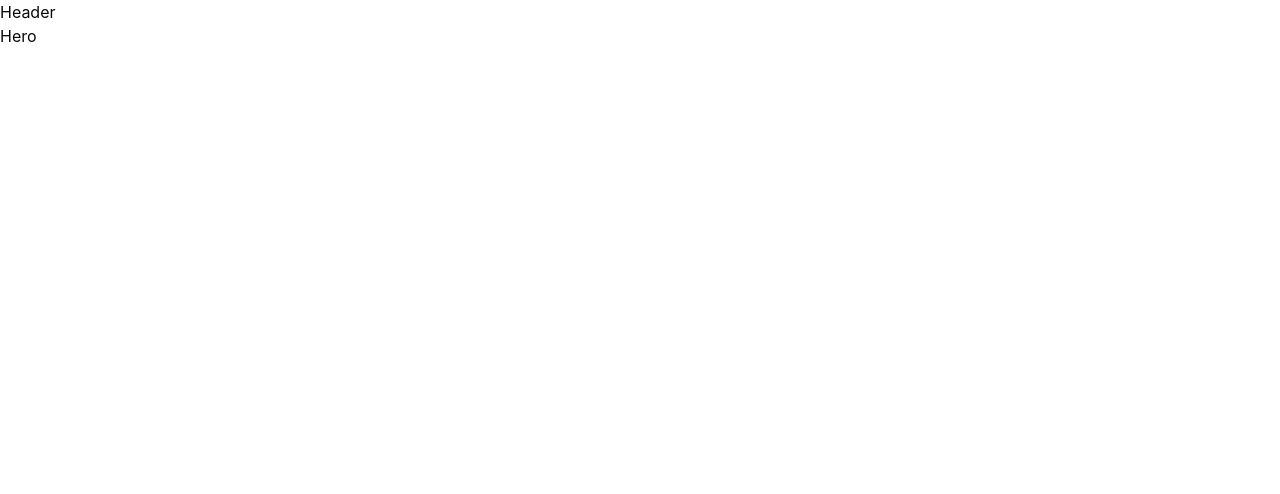
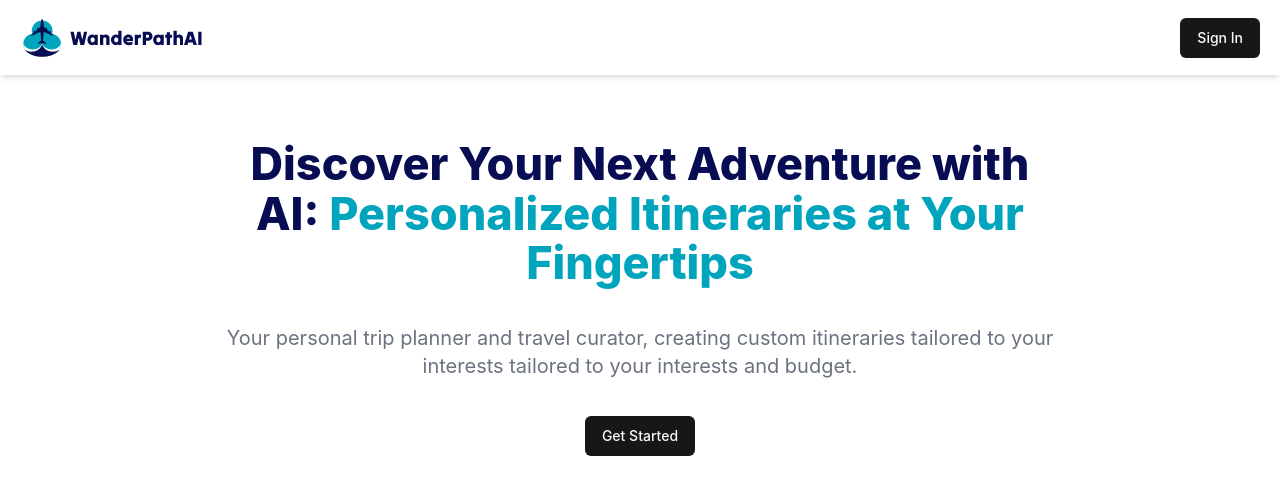
Before and after one commit to YashInTech/wander-path-ai, a React (Vite) app: page / in a window 1280 px wide. Shown: the top 494 px of the page. Built offline with nearby package versions, Linux system fonts and the light colour scheme.

Commit message:
Landing Page Created

```diff
--- a/src/components/custom/header.jsx
+++ b/src/components/custom/header.jsx
@@ -1,8 +1,14 @@
 import React from 'react'
+import { Button } from '../ui/button'
 
 function Header() {
   return (
-    <div>Header</div>
+    <div className='p-3 shadow-md flex justify-between items-center px-5'>
+        <img src="/mainLogo.png" />
+        <div>
+            <Button>Sign In</Button>
+        </div>
+    </div>
   )
 }
 
--- a/src/components/custom/hero.jsx
+++ b/src/components/custom/hero.jsx
@@ -1,8 +1,17 @@
 import React from 'react'
+import { Button } from '../ui/button'
 
 function Hero() {
   return (
-    <div>Hero</div>
+    <div className='flex flex-col items-center mx-56 gap-9'>
+        <h1 className='font-extrabold text-[45px] text-center mt-16'>
+        <span className='text-[#080c52]'>Discover Your Next Adventure with AI: </span>
+        <span className='text-[#00a5bd]'>Personalized Itineraries at Your Fingertips</span></h1>
+        <p className='text-xl text-gray-500 text-center'>Your personal trip planner and travel curator, creating custom itineraries tailored to your interests tailored to your interests and budget.</p>
+
+        <Button>Get Started</Button>
+
+    </div>
   )
 }
 
```
